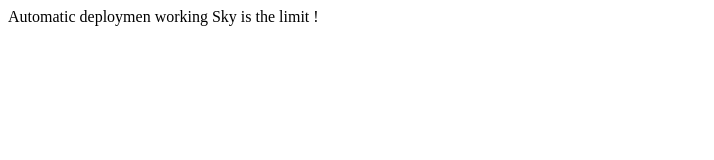
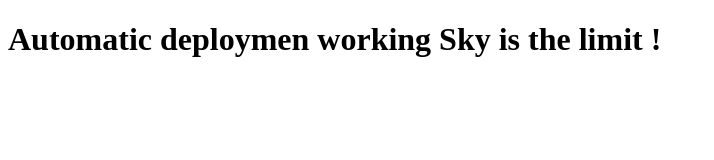
Before and after one commit to ProjectKarol/digital-ocean-kubernetes-deploy, a plain HTML site: page index.html in a window 1280 px wide. Shown: the whole page, without its empty margins (0-714 px from the left). Drawn offline with Linux system fonts and the light colour scheme.

Commit message:
Testing circle ci

```diff
--- a/index.html
+++ b/index.html
@@ -2,5 +2,6 @@
 <title>DigitalOcean</title>
 
 <body>
-    Automatic deploymen working Sky is the limit !
+    <h1> Automatic deploymen working Sky is the limit !</h1>
+
 </body>
```
